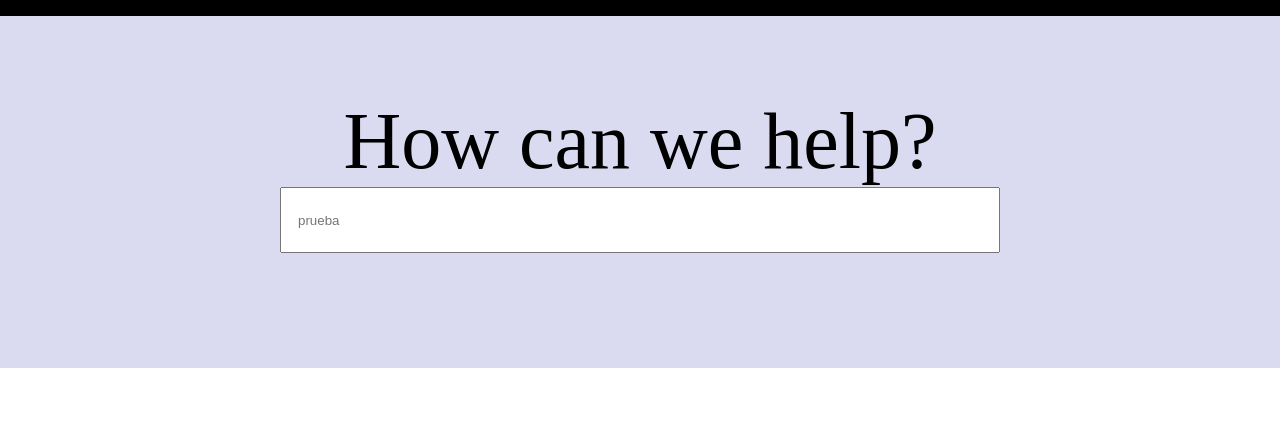
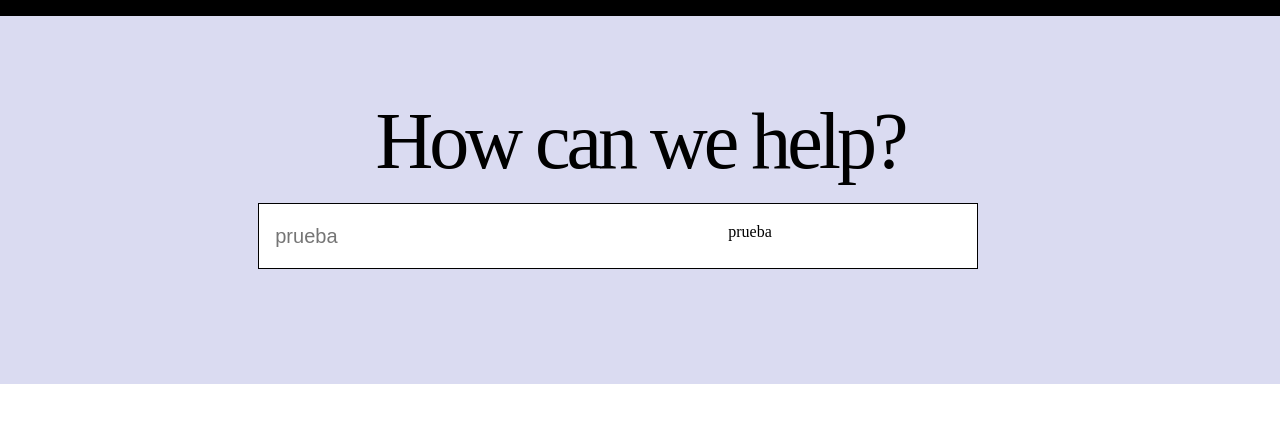
Before and after one commit to CarlosMe94/abstract, a plain HTML site: page index.html in a window 1280 px wide. Shown: the part 72-494 px from the top of the page. Drawn offline with Linux system fonts and the light colour scheme.

Commit message:
complete section input container

```diff
--- a/index.html
+++ b/index.html
@@ -40,6 +40,8 @@
         <h1>How can we help?</h1>
         <div class="container2">
           <input type="text" placeholder="prueba">
+          <p>prueba</p>
+
         </div>
       </section>
     </main>
--- a/styles.css
+++ b/styles.css
@@ -68,6 +68,8 @@ header {
         text-align: center;
         font-size: 80px;
         font-weight: 400;
+        margin: 0 0 16px;
+        letter-spacing: -4px;
     }
 
     & .container2 {
@@ -78,7 +80,20 @@ header {
             width: 720px;
             height: 66px;
             padding: 16px;
+            font-size: 20px;
+            border: 1px solid var(--black-color);
+            &:hover {
+                border-color: var(--blue-color);
+
+            }
         }
+        & p {
+            position: relative;
+            top: 20px;
+            right: 250px;
+        }
+
+
     }
 
 
```
